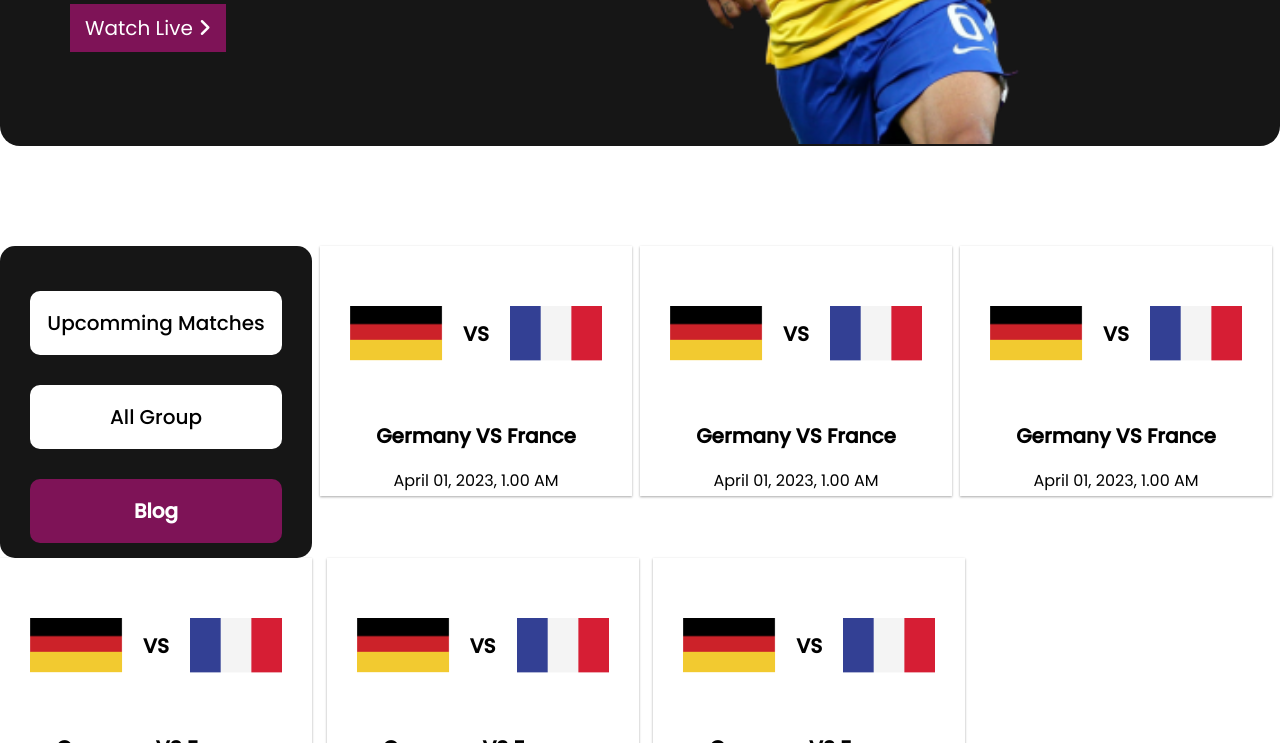
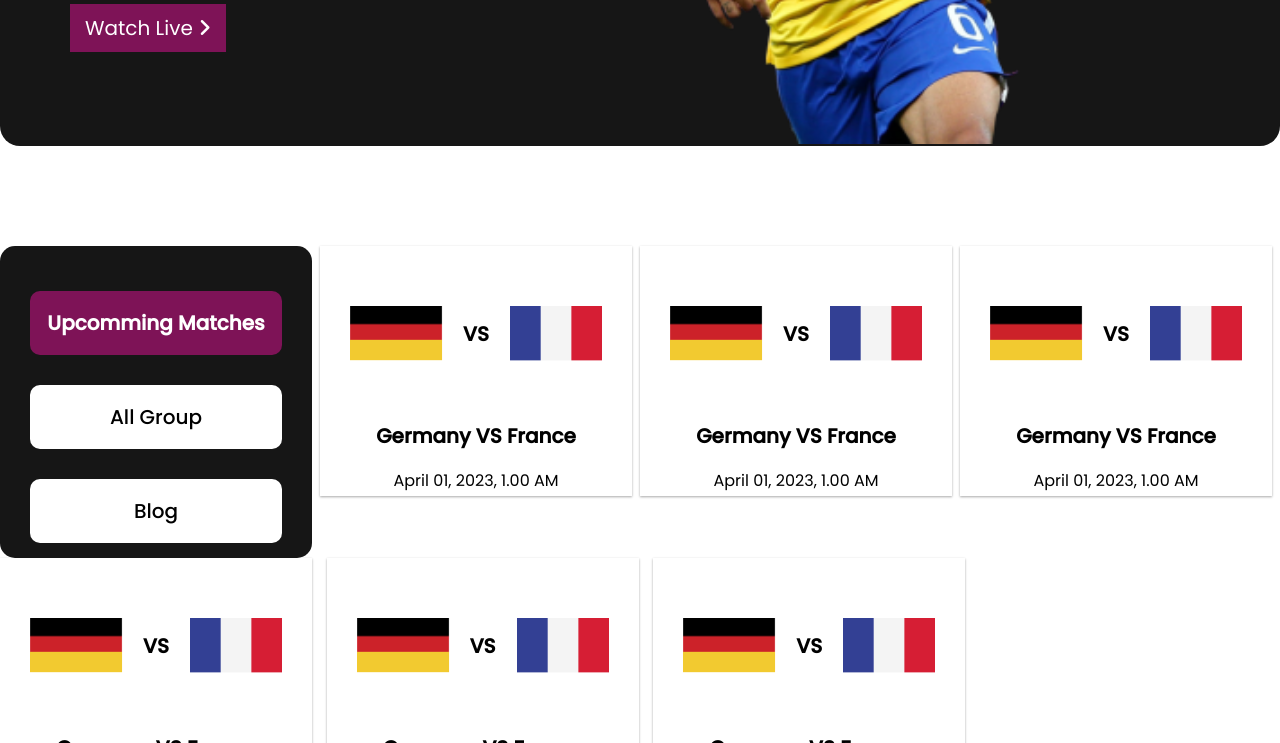
Before and after one commit to erfan-sahil/world-cup, a plain HTML site: page upcomming-match.html in a window 1280 px wide. Shown: the part 560-1303 px from the top of the page. Drawn offline with Linux system fonts and the light colour scheme.

Commit message:
media query start

```diff
--- a/style.css
+++ b/style.css
@@ -6,6 +6,44 @@
 /* ------------------
 top-banner-style-start
 ----------------------*/
+
+/* ------------
+special style
+--------------------- */
+#upcomming-matches-bg{
+    height: 64px;
+    width: 252px;
+    background-color:rgb(126, 19, 87);
+    color: white;
+    font-size: 20px;
+    margin-top: 30px;
+    display: flex;
+    justify-content: center;
+    align-items: center;
+    text-decoration: none;
+    font-weight: 600;
+    border-radius: 10px;
+}
+
+#blog-normal-bg{
+    width: 252px;
+    height: 64px;
+    background-color: white;
+    text-decoration: none;
+    color: black;
+    font-size: 20px;
+    margin-top: 30px;
+    display: flex;
+    justify-content: center;
+    align-items: center;
+    font-weight: 500;
+    border-radius: 10px;
+}
+
+
+/* ------------
+special style
+--------------------- */
 
 body{
     font-family: 'Bebas Neue', cursive;
@@ -392,3 +430,11 @@ footer-style-end
 /* -----second-row-----end */
 
 /* germany vs france blog end */
+
+
+
+/* media-query-start */
+
+
+
+/* media-query-end */
--- a/upcomming-match.html
+++ b/upcomming-match.html
@@ -50,11 +50,11 @@
 
             <div class="blog-first-row">
                     <div class="upcomming-match-blog-container">
-                            <a href="" class="common-bg-white">Upcomming Matches</a>
+                            <a href="" class="common-bg-white" id="upcomming-matches-bg">Upcomming Matches</a>
 
                             <a href="" class="common-bg-white">All Group</a>
 
-                            <a href="" class="blog-red-bg">Blog</a>
+                            <a href="index.html" class="blog-red-bg" id="blog-normal-bg" >Blog</a>
 
 
                     </div>
```
